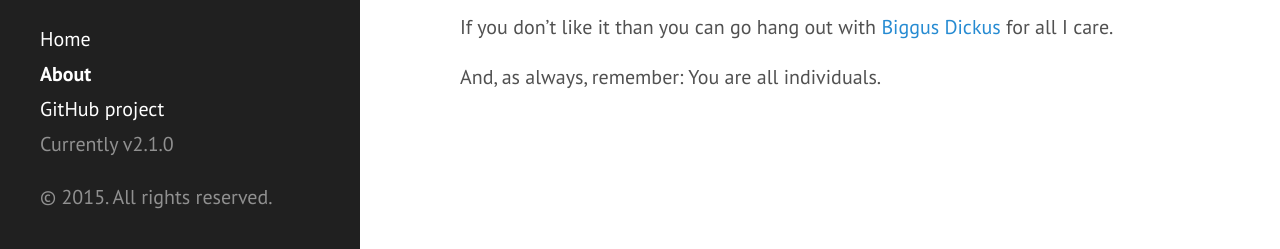
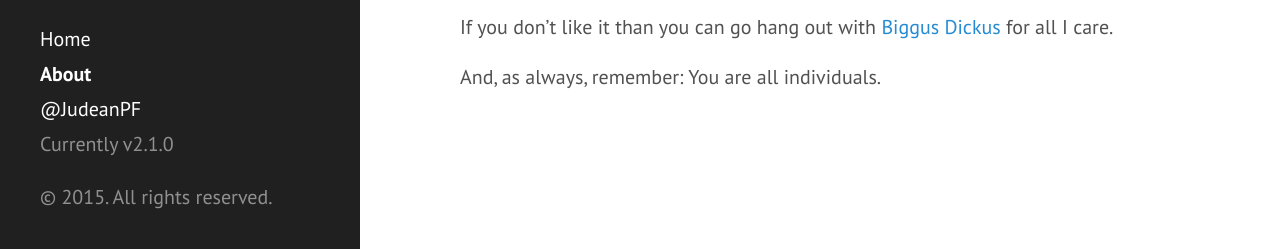
Before and after one commit to JudeanPF/judeanpf.github.io, a Jekyll site: the page built from about.md, in a window 1280 px wide and 945 px high. Shown: the part 693-942 px from the top of the window. Built offline with Jekyll 4.4.1, drawn with Linux system fonts in a browser that asks for light colours; Markdown is read by kramdown in place of the engine named in the settings.

Commit message:
Changed sidebar link to twitter

```diff
--- a/_includes/sidebar.html
+++ b/_includes/sidebar.html
@@ -26,7 +26,7 @@
         {% endif %}
       {% endfor %}
 
-      <a class="sidebar-nav-item" href="{{ site.github.repo }}">GitHub project</a>
+      <a class="sidebar-nav-item" href="https://twitter.com/JudeanPF">@JudeanPF</a>
       <span class="sidebar-nav-item">Currently v{{ site.version }}</span>
     </nav>
 
```
